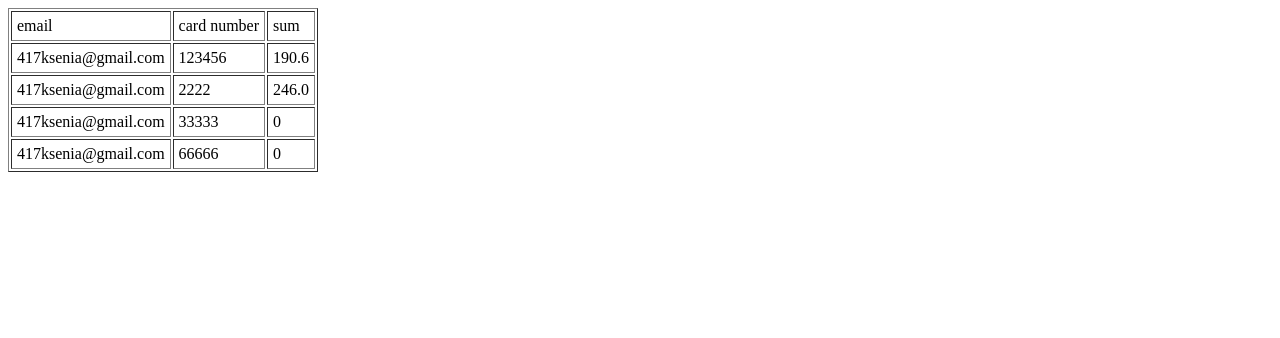
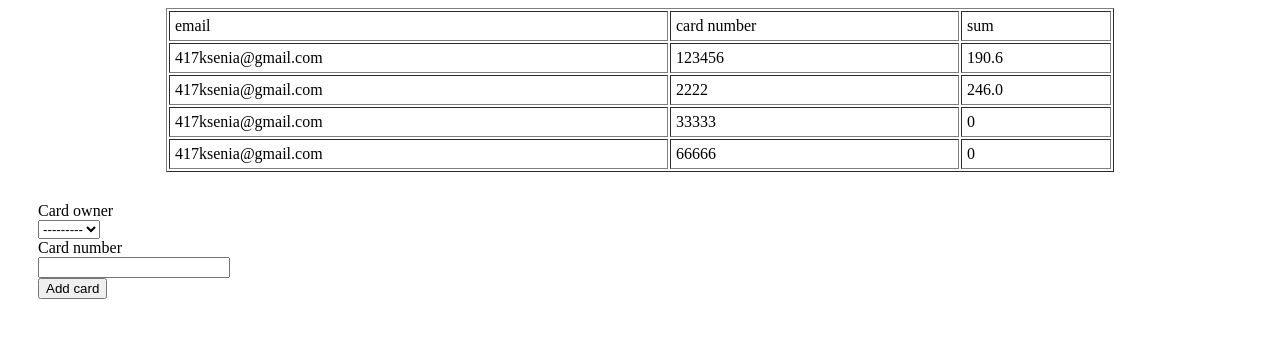
Before and after one commit to OksanaLisevich/user_cards, a Django app: page /user_cards/ in a window 1280 px wide. Shown: the top 338 px of the page. Run offline with Django 4.2, Linux system fonts and the light colour scheme; data comes from the database, SQL or seed files in the repository; both versions use the stored data as it was after the commit.

Commit message:
add card form

```diff
--- a/user_cards/templates/index.html
+++ b/user_cards/templates/index.html
@@ -6,7 +6,7 @@
 </head>
 <body>
 
-<table border="1" cellpadding="5" >
+<table border="1" cellpadding="5" width="75%" align="center">
     <thead>
     <tr>
         <td>
@@ -33,6 +33,7 @@
         <td>{{ card.card_total_sum|default_if_none:0 }}</td>
         {% if user.is_authenticated %}
             <form action="/user_cards/{{ card.id }}" method="post">
+            {% csrf_token %}
             <td>
                 <input type="hidden" name="card" value="{{ card.id }}">
                 <input type="text" name="sum">
@@ -48,6 +49,17 @@
     </tbody>
 </table>
 
+<div style="margin: 15px; padding: 15px">
+     <form action="/user_cards/add_card" method='post' >
+         {% csrf_token %}
+
+         <label>Card owner</label>
+         <div>{{card_form.owner}}</div>
+         <label>Card number</label>
+         <div>{{card_form.card_number}}</div>
+         <button type='submit' >Add card</button>
+     </form>
+ </div>
 
 </body>
 </html>
--- a/user_cards/urls.py
+++ b/user_cards/urls.py
@@ -2,6 +2,7 @@ from django.urls import path
 from . import views
 
 urlpatterns = [
+    path('add_card', views.add_card, name='add_card'),
     path('<int:card>', views.add_sum, name='add_sum'),
     path('', views.index, name='index'),
 ]
--- a/user_cards/views.py
+++ b/user_cards/views.py
@@ -1,4 +1,4 @@
-from .forms import CardSumForm
+from .forms import CardSumForm, CardForm
 from django.shortcuts import render, redirect
 from .models import Card, CardSum
 from django.db.models import Sum
@@ -7,8 +7,10 @@ from django.views.decorators.csrf import csrf_exempt
 
 def index(request):
     all_cards = Card.objects.all().annotate(card_total_sum=Sum('cardsum__sum'))
+    card_form = CardForm()
     context = {
         'all_cards': all_cards,
+        'card_form': card_form
     }
     return render(request, 'index.html', context)
 
@@ -22,3 +24,12 @@ def add_sum(request):
             return redirect("/user_cards")
 
     return redirect("/user_cards")
+
+
+@csrf_exempt
+def add_card(request):
+    if request.POST:
+        card_form = CardForm(request.POST)
+        if card_form.is_valid:
+            card_form.save()
+    return redirect("/user_cards")
```
Also changed, not shown: db.sqlite3.
